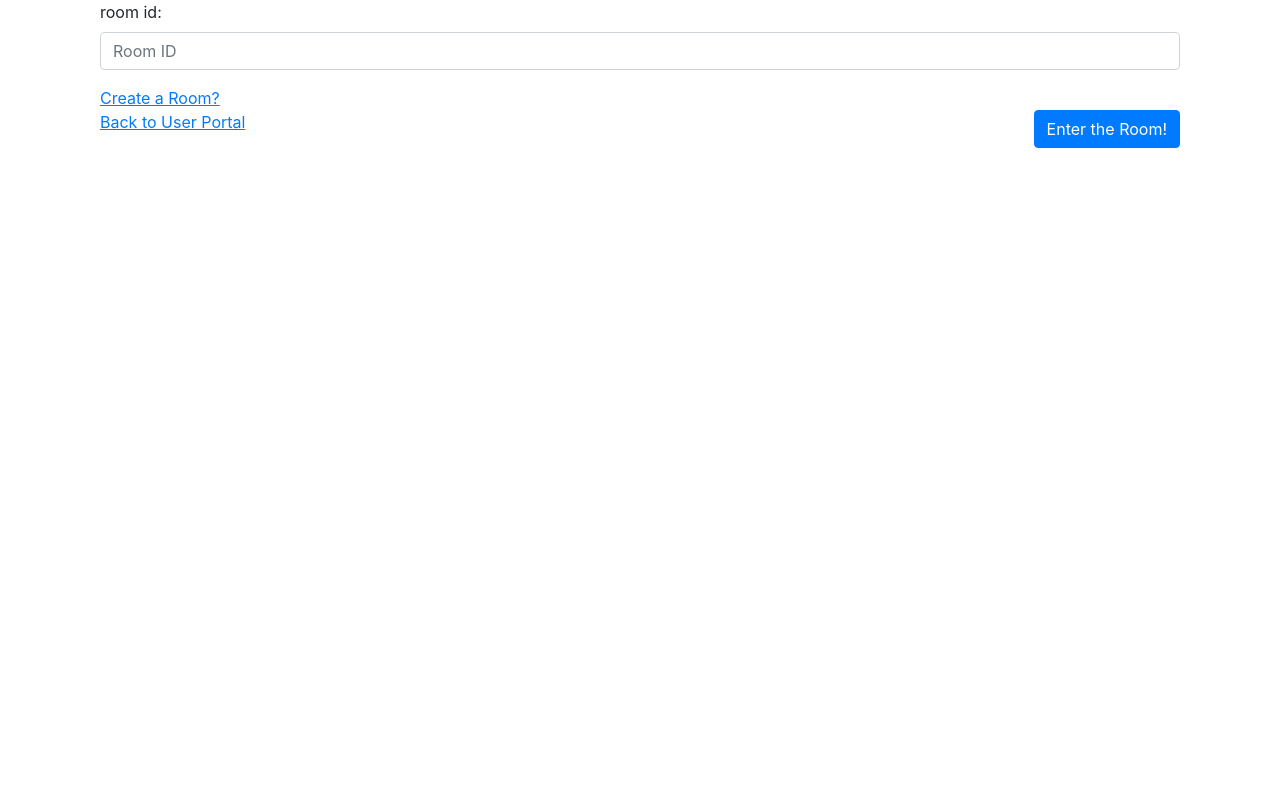
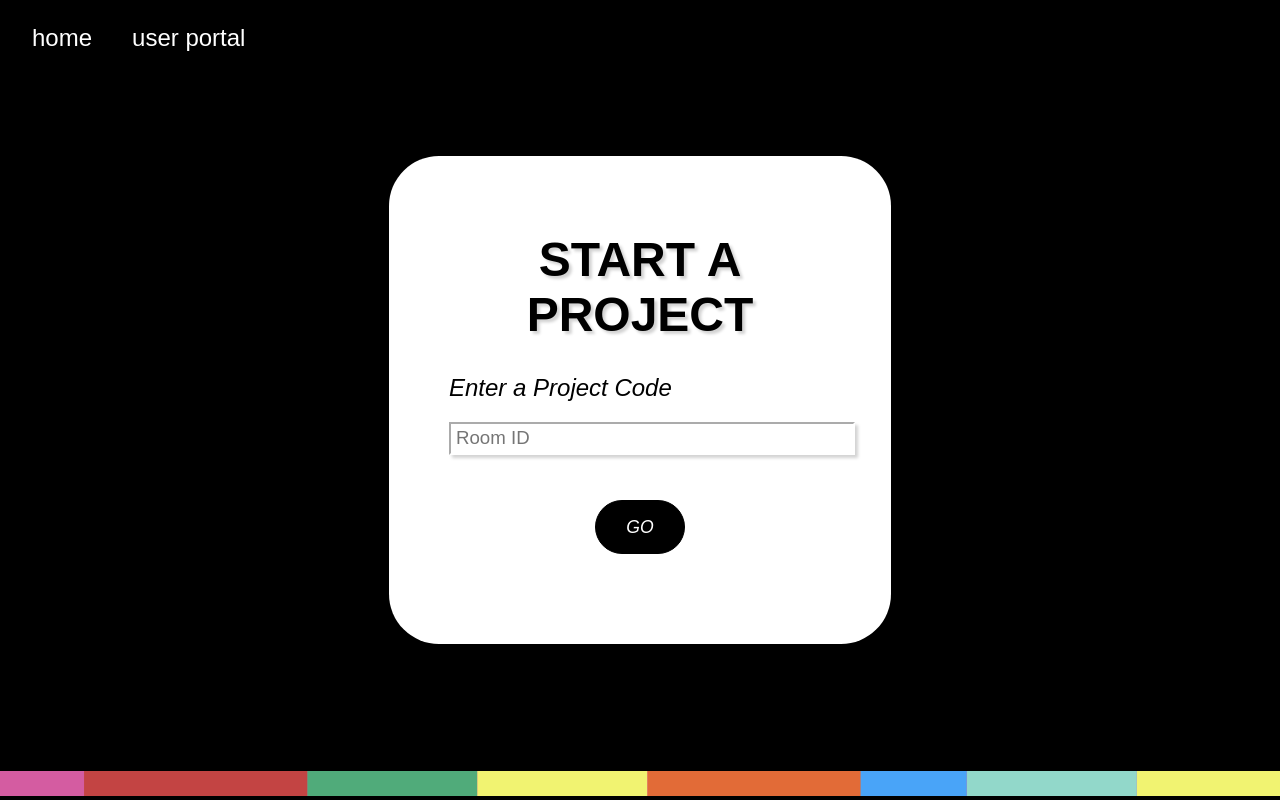
Before and after one commit to cmpt375-2021fall/client-project-crayon_project, a Django app: page /room_enter/ in a window 1280 px wide. Run offline with Django 3.2, Linux system fonts and the light colour scheme; some libraries are stand-ins or nearby versions; some web fonts are replaced.

Commit message:
enter code

```diff
--- /dev/null
+++ b/crayonApp/static/crayonApp/css/enterCode.css
@@ -0,0 +1,140 @@
+h1{
+    font-family: futura-pt-bold, sans-serif;
+    font-weight: 700;
+    font-style: normal;
+    }
+
+
+    h2{
+    font-family: futura-pt, sans-serif;
+    font-weight: 500;
+    font-style: italic;
+    }
+
+    h3{
+    font-family: futura-pt, sans-serif;
+    font-weight: 500;
+    font-style: normal;
+    }
+
+    h3{
+        font-family: futura-pt, sans-serif;
+    font-weight: 400;
+    font-style: normal;
+    }
+
+    p{
+    font-family: times new roman, serif;
+    }
+
+    button{
+    color: white;
+    background: black;
+    border-radius: 40px;
+    width:auto;
+	height:auto;
+    text-align: center;
+    padding-left: 30px;
+    padding-right: 30px;
+  border: 1px solid black;
+
+    }
+
+    button:hover{
+    background: white;
+    border-color: black;
+    border: 3px;
+    color:black;
+        text-align: center;
+    box-shadow: 3px 3px 3px lightgray;
+        border: 3px solid black;
+    }
+
+    .center div{
+    margin-left: auto;
+    margin-right: auto;
+        text-align: center;
+    }
+
+     .center{
+    margin-left: auto;
+    margin-right: auto;
+        text-align: center;
+    }
+
+.login{
+    width: 382px;
+    overflow: hidden;
+    margin: auto;
+    position: absolute;
+    left:0;
+    right:0;
+    top:0;
+    bottom:0;
+    height: 23rem;
+    padding: 60px;
+    background: #23463f;
+    border-radius: 15px ;
+
+}
+
+.title{
+font-size: 3em;
+}
+
+input{
+    height:1em;
+    width: 21em;
+    font-size:14pt;
+            padding: 5px;
+    border-color: white;
+    box-shadow: 3px 3px 3px lightgray;
+}
+
+
+.column {
+  float: left;
+  width: 50%;
+}
+
+.centerbutton{
+    justify-content: center;
+}
+
+.textshadow{
+    text-shadow:3px 3px 3px lightgray;
+}
+
+.alignmiddle{
+    margin-top: 1rem;
+}
+
+.rainbowfooter{
+  position: fixed;
+  bottom: 0;
+    left: 0;
+    right: 0;
+}
+
+#page-container {
+  position: relative;
+  min-height: 100vh;
+}
+
+#content-wrap {
+  padding-bottom: 2.5rem;    /* Footer height */
+}
+
+header{
+    background-color: white;
+    color: black;
+    float: left;
+    text-align: center;
+    top:0;
+    position: absolute;
+    display: block;
+}
+
+li{
+    display:inline-block;
+}
--- a/crayonApp/templates/crayonApp/room_enter.html
+++ b/crayonApp/templates/crayonApp/room_enter.html
@@ -5,35 +5,63 @@
     <!-- Required meta tags -->
     <meta charset="utf-8">
     <meta name="viewport" content="width=device-width, initial-scale=1, shrink-to-fit=no">
+    <link rel="stylesheet" href="https://use.typekit.net/uvu6hds.css">
     <!-- Bootstrap CSS -->
-    <link href="https://cdn.bootcss.com/twitter-bootstrap/4.3.1/css/bootstrap.min.css" rel="stylesheet">
-     <link href="{% static 'crayonApp/css/room_enter.css' %}" rel="stylesheet"/>
+    <!--  <link href="https://cdn.bootcss.com/twitter-bootstrap/4.3.1/css/bootstrap.min.css" rel="stylesheet"> -->
+     <link href="{% static 'crayonApp/css/enterCode.css' %}" rel="stylesheet"/>
+
     <title>Room Enter</title>
   </head>
-  <body>
-    <div class="container">
-            <div class="col">
-              <form class="form-enter" action="" method="post">
-                    {% if message %}
-                    <div class="alert alert-warning">{{ message }}</div>
-                    {% endif %}
-                    {% csrf_token %}
+  <body style="background-color:black;">
 
-                    <div class="form-group">
-                    {{ enter_form.room_id.label_tag }}
-                    {{ enter_form.room_id}}
-                    </div>
-                  <a href="../room_create"  ><ins>Create a Room? </ins></a> <br>
-                  <a href="../userportal"  ><ins>Back to User Portal </ins></a>
-                  <button type="submit" class="btn btn-primary float-right">Enter the Room!</button>
-                </div>
-              </form>
-            </div>
-    </div> <!-- /container -->
+    <div>
+    <header style="background-color:black;">
+        &nbsp;&nbsp;&nbsp;&nbsp;&nbsp;&nbsp;<li> <a href="/index/"style = "color: white; text-decoration: none;"> <h3 style="font-size: 1.5rem" >home</h3> </a> </li>
+        &nbsp;&nbsp;&nbsp;&nbsp; &nbsp; &nbsp;
+       <li>  <a href="/register/"style = "color: white; text-decoration: none;"> <h3 style="font-size: 1.5rem" >user portal</h3></a> </li>
+    </header>
+</div>
 
-    <script src="https://cdn.bootcss.com/jquery/3.3.1/jquery.js"></script>
-    <script src="https://cdn.bootcss.com/popper.js/1.15.0/umd/popper.js"></script>
-    <script src="https://cdn.bootcss.com/twitter-bootstrap/4.3.1/js/bootstrap.min.js"></script>
 
-  </body>
+<div style="  background-color: white; border-radius: 50px;" class = "login">
+
+
+<h1 class = "center title textshadow alignmiddle" style = "color:black;" > START A PROJECT </h1>
+
+<form action="/login/" method="post">
+
+        <h2 style="font-size: 1.5rem"> Enter a Project Code</h2>
+
+<input type="text" name="room_id" class="form-control" placeholder="Room ID" maxlength="256" required="" id="id_room_id">
+
+
+
+<br><br>
+<div class= 'centerbutton center title alignmiddle'>
+        <button class = "center"> <h2 style="font-size: 1.10rem">GO</h2> </button>
+    </div>
+     </form>
+    </div>
+
+
+
+
+
+<footer class = "rainbowfooter">
+
+<svg width=100% height="25" fill="none" xmlns="http://www.w3.org/2000/svg">
+<rect x="-1" width="1441" height="30" fill="#D45CA1"/>
+<rect x="307.214" width="170.118" height="30" fill="#50AB7A"/>
+<rect x="477.332" width="170.118" height="30" fill="#F1F371"/>
+<rect x="1136.79" width="170.118" height="30" fill="#F1F371"/>
+<rect x="966.672" width="170.118" height="30" fill="#92D8CA"/>
+<rect x="796.554" width="170.118" height="30" fill="#49A4F8"/>
+<rect x="647.45" width="213.148" height="30" fill="#E26B37"/>
+<rect x="84.0586" width="223.155" height="30" fill="#C34443"/>
+</svg>
+
+</footer>
+</div>
+
+</body>
 </html>
```
Also changed, not shown: crayonApp/templates/crayonApp/login.html (+14 -7 lines).
